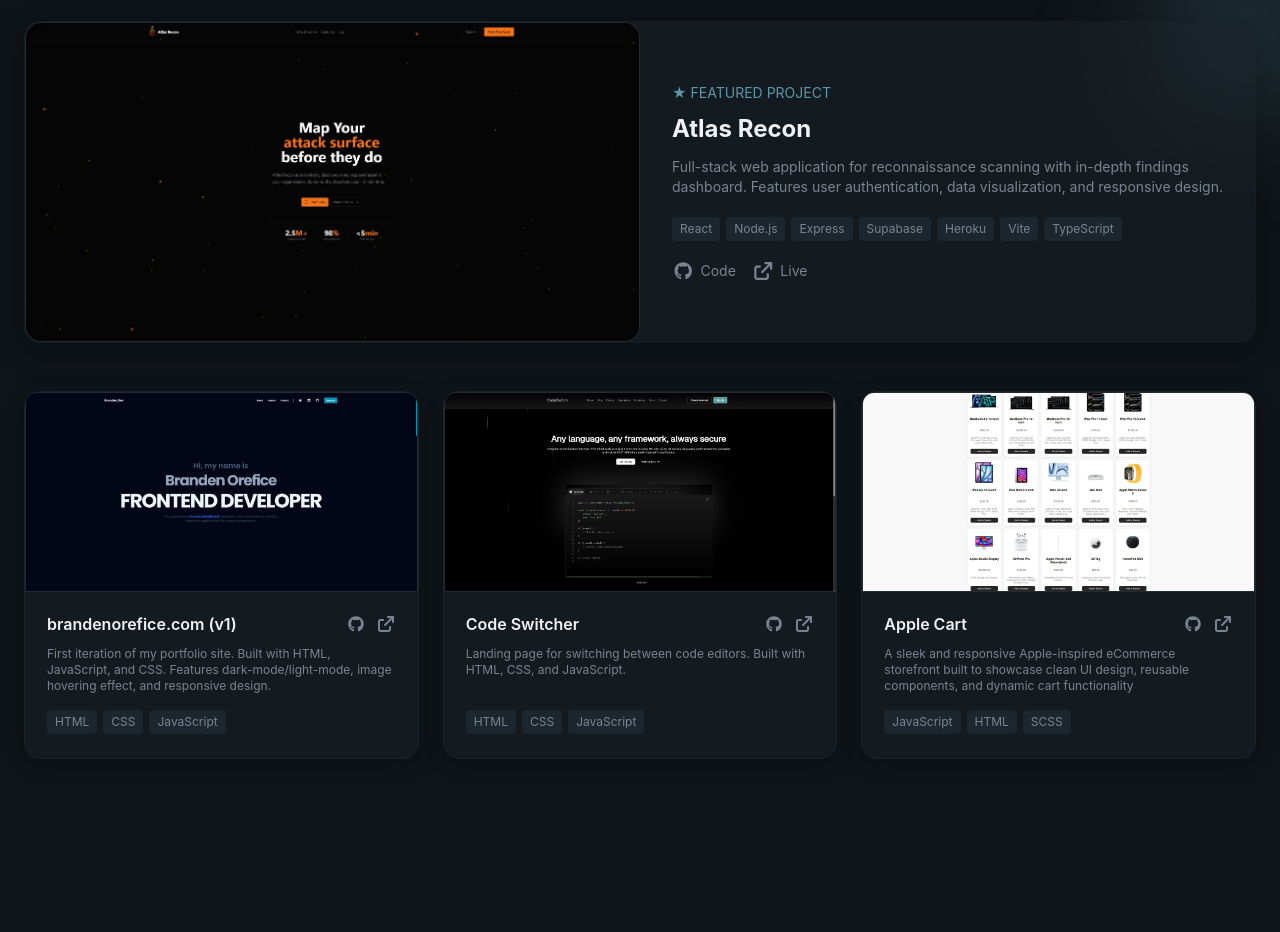
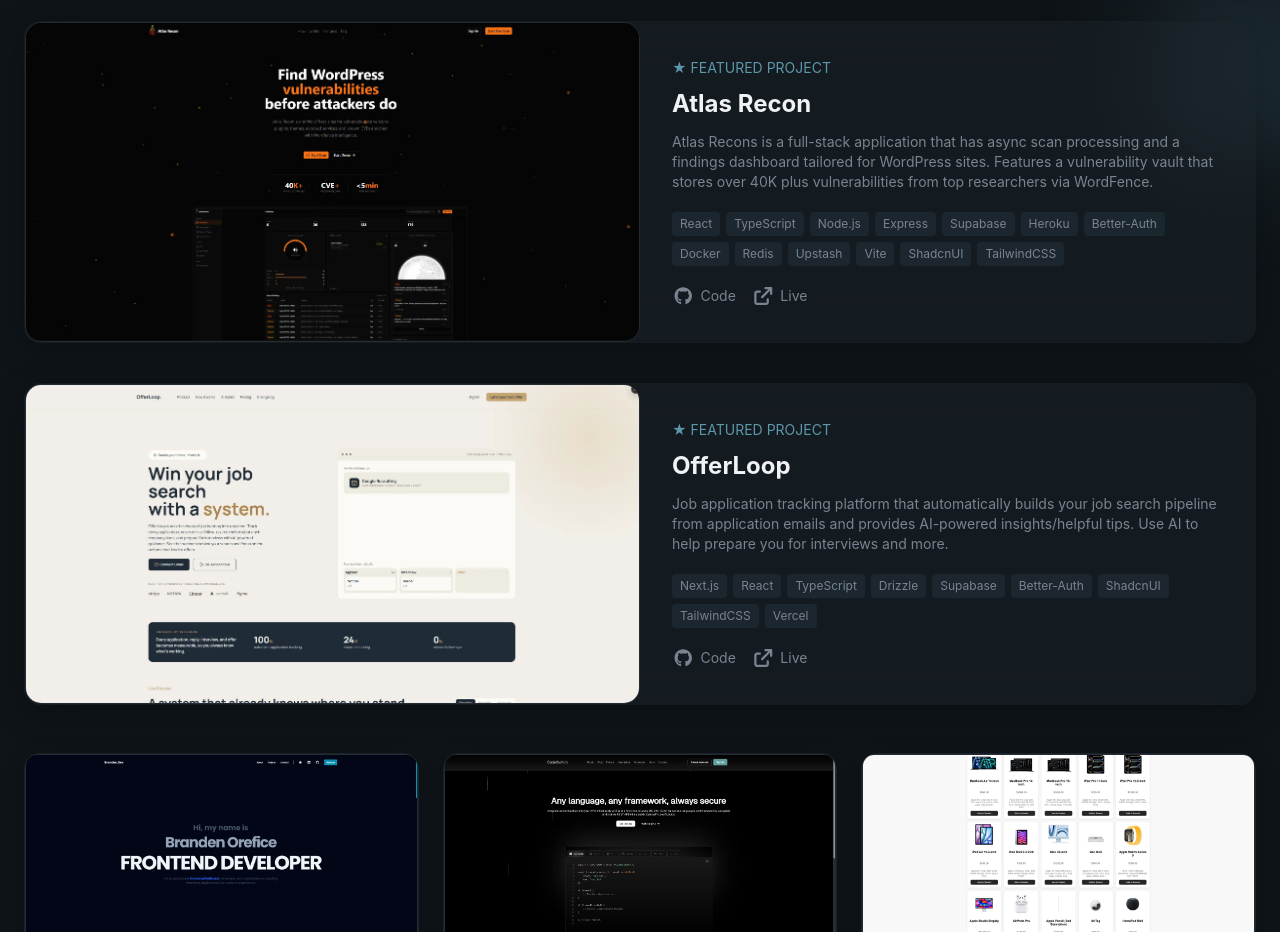
Before and after one commit to Branden-Orefice/v2-portfolio, a React (Vite) app: page / in a window 1280 px wide. Shown: the part 1000-1932 px from the top of the page. Built offline with nearby package versions, Linux system fonts and the light colour scheme.

Commit message:
Added latest project and updated images

```diff
--- a/src/data/projects.ts
+++ b/src/data/projects.ts
@@ -3,16 +3,22 @@
     id: 1,
     title: "Atlas Recon",
     description:
-      "Full-stack web application for reconnaissance scanning with in-depth findings dashboard. Features user authentication, data visualization, and responsive design.",
+      "Atlas Recons is a full-stack application that has async scan processing and a findings dashboard tailored for WordPress sites. Features a vulnerability vault that stores over 40K plus vulnerabilities from top researchers via WordFence.",
     image: "/images/atlas-recon.webp",
     tags: [
       "React",
+      "TypeScript",
       "Node.js",
       "Express",
       "Supabase",
       "Heroku",
+      "Better-Auth",
+      "Docker",
+      "Redis",
+      "Upstash",
       "Vite",
-      "TypeScript",
+      "ShadcnUI",
+      "TailwindCSS",
     ],
     link: "https://atlas-recon-d46c3d984818.herokuapp.com/",
     github: "https://github.com/Branden-Orefice/discovery-scan-app",
@@ -20,6 +26,27 @@
   },
   {
     id: 2,
+    title: "OfferLoop",
+    description:
+      "Job application tracking platform that automatically builds your job search pipeline from application emails and provides AI-powered insights/helpful tips. Use AI to help prepare you for interviews and more.",
+    image: "/images/offer-loop.webp",
+    tags: [
+      "Next.js",
+      "React",
+      "TypeScript",
+      "Drizzle",
+      "Supabase",
+      "Better-Auth",
+      "ShadcnUI",
+      "TailwindCSS",
+      "Vercel",
+    ],
+    link: "https://offer-loop.vercel.app",
+    github: "https://github.com/Branden-Orefice/offer-loop",
+    featured: true,
+  },
+  {
+    id: 3,
     title: "brandenorefice.com (v1)",
     description:
       "First iteration of my portfolio site. Built with HTML, JavaScript, and CSS. Features dark-mode/light-mode, image hovering effect, and responsive design.",
@@ -30,7 +57,7 @@
     featured: false,
   },
   {
-    id: 3,
+    id: 4,
     title: "Code Switcher",
     description:
       "Landing page for switching between code editors. Built with HTML, CSS, and JavaScript.",
@@ -41,7 +68,7 @@
     featured: false,
   },
   {
-    id: 4,
+    id: 5,
     title: "Apple Cart",
     description:
       "A sleek and responsive Apple-inspired eCommerce storefront built to showcase clean UI design, reusable components, and dynamic cart functionality",
```
Also changed, not shown: public/images/atlas-recon.webp, public/images/offer-loop.webp (added).
